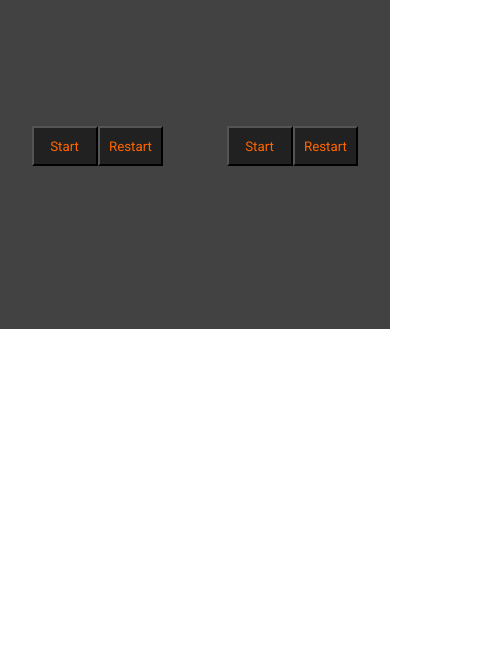
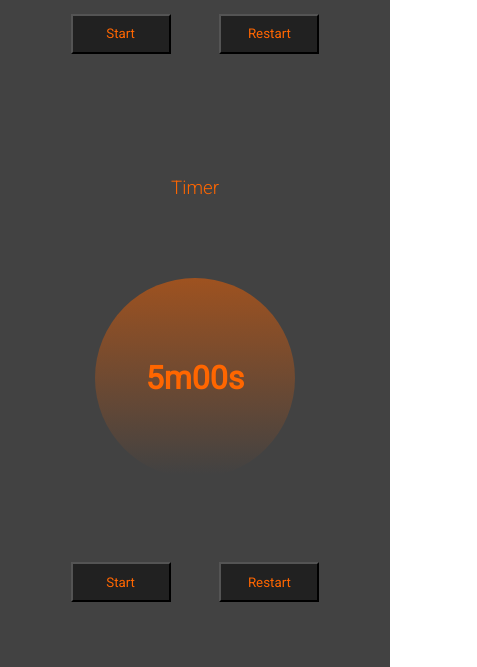
Before and after one commit to D-Ono/my-own-challenge, a plain HTML site: page 01 - Challenge One/Solution/index.html in a window 390 px wide. Shown: the part 515-1182 px from the top of the page, 477 px wide, since content can reach past the window. Before the commit the page ends 844 px from the top, so only its background shows below. Drawn offline with Linux system fonts and the light colour scheme.

Commit message:
feat: add Media Queries

```diff
--- a/01 - Challenge One/Solution/style.css
+++ b/01 - Challenge One/Solution/style.css
@@ -90,3 +90,13 @@ button{
     color: var(--textColor);
     font-weight: 400;
 }
+
+@media only screen and (max-width: 600px) {
+    main{
+        height: 130vh;
+        flex-direction: column;
+    }
+    .container{
+        width: 100%;
+    }
+  }
```
